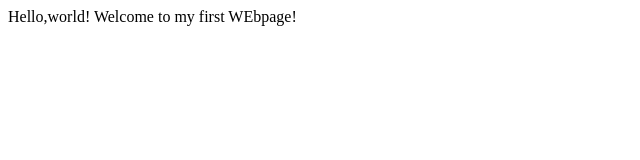
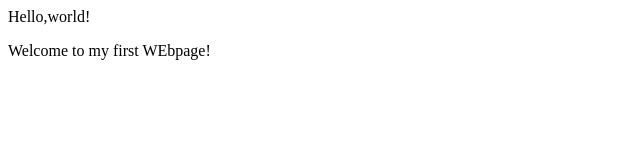
Before and after one commit to vankessa/my-first-webpage, a plain HTML site: page my-first-webpage.html in a window 1280 px wide. Shown: the whole page, without its empty margins (0-640 px from the left). Drawn offline with Linux system fonts and the light colour scheme.

Commit message:
added paragraphs

```diff
--- a/my-first-webpage.html
+++ b/my-first-webpage.html
@@ -5,8 +5,8 @@
             My first Webpage!
         </title>
         <body>
-            Hello,world!
-            Welcome to my first WEbpage!
+            <p>Hello,world!</p>
+           <p> Welcome to my first WEbpage!</p>
         </body>
     </head>
 </html>
```
